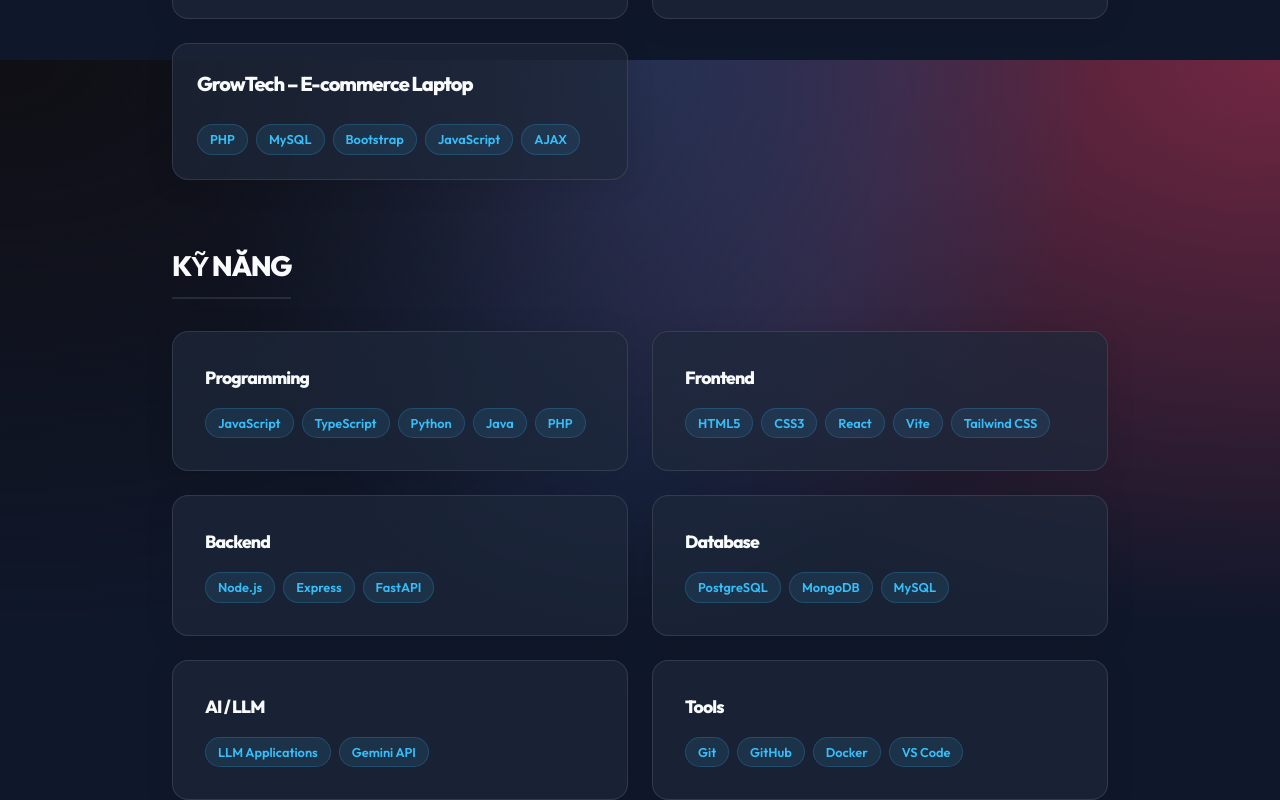
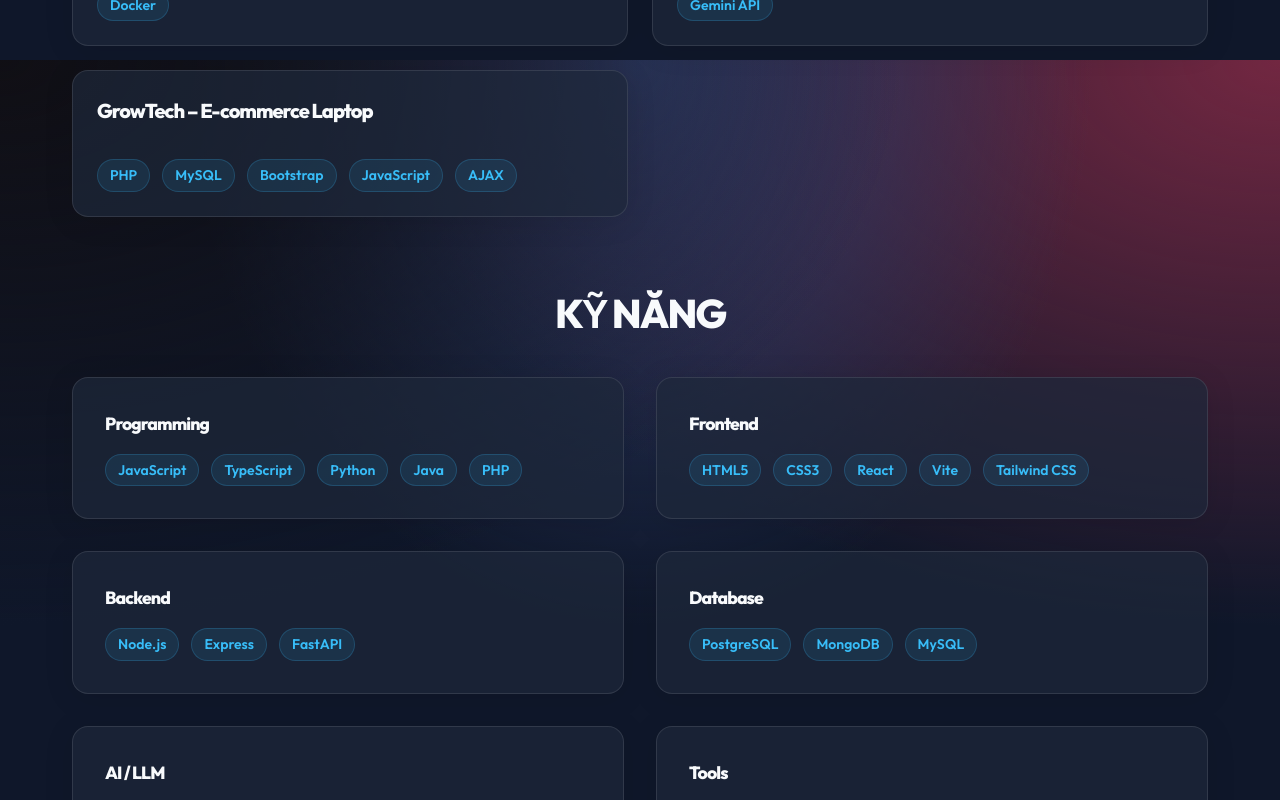
Before and after one commit to daolam1734/portfolio-cv, a React (Vite) app: page / in a window 1280 px wide. Shown: the part 1540-2340 px from the top of the page. Built offline with nearby package versions, Linux system fonts and the light colour scheme.

Commit message:
Update portfolio content and restore styles

```diff
--- a/src/index.css
+++ b/src/index.css
@@ -44,7 +44,7 @@ a:hover {
 }
 
 .container {
-  max-width: 1000px;
+  max-width: 1200px;
   margin: 0 auto;
   padding: 2rem;
 }
@@ -88,6 +88,140 @@ a:hover {
 .delay-2 { animation-delay: 0.4s; opacity: 0; }
 .delay-3 { animation-delay: 0.6s; opacity: 0; }
 
+/* Header */
+header {
+  text-align: center;
+  margin-bottom: 4rem;
+  padding-top: 4rem;
+}
+
+header h1 {
+  font-size: 4rem;
+  margin-bottom: 1rem;
+}
+
+header p {
+  font-size: 1.25rem;
+  color: #94a3b8;
+  max-width: 600px;
+  margin: 0 auto;
+}
+
+/* Section */
+section {
+  margin-bottom: 4rem;
+}
+
+section h2 {
+  font-size: 2.5rem;
+  margin-bottom: 2rem;
+  text-align: center;
+}
+
+/* Grid Layouts */
+.grid-2 {
+  display: grid;
+  grid-template-columns: 1fr;
+  gap: 2rem;
+}
+
+@media (min-width: 768px) {
+  .grid-2 {
+    grid-template-columns: 1fr 1fr;
+  }
+}
+
+.grid-3 {
+  display: grid;
+  grid-template-columns: 1fr;
+  gap: 2rem;
+}
+
+@media (min-width: 768px) {
+  .grid-3 {
+    grid-template-columns: repeat(2, 1fr);
+  }
+}
+
+@media (min-width: 1024px) {
+  .grid-3 {
+    grid-template-columns: repeat(3, 1fr);
+  }
+}
+
+/* Badges */
+.badges {
+  display: flex;
+  flex-wrap: wrap;
+  gap: 0.75rem;
+  margin-top: 1rem;
+}
+
+.badge {
+  background: rgba(56, 189, 248, 0.1);
+  color: var(--accent-color);
+  padding: 0.25rem 0.75rem;
+  border-radius: 9999px;
+  font-size: 0.875rem;
+  font-weight: 600;
+  border: 1px solid rgba(56, 189, 248, 0.2);
+}
+
+/* Timeline */
+.timeline-item {
+  position: relative;
+  padding-left: 2rem;
+  margin-bottom: 2rem;
+  border-left: 2px solid var(--accent-color);
+}
+
+.timeline-item::before {
+  content: '';
+  position: absolute;
+  left: -0.4rem;
+  top: 0;
+  width: 0.75rem;
+  height: 0.75rem;
+  border-radius: 50%;
+  background: var(--accent-color);
+}
+
+.timeline-date {
+  font-size: 0.875rem;
+  color: #94a3b8;
+  margin-bottom: 0.5rem;
+}
+
+.timeline-title {
+  font-size: 1.25rem;
+  font-weight: 600;
+  margin-bottom: 0.5rem;
+}
+
+.timeline-content {
+  color: #cbd5e1;
+}
+
+/* Button */
+.btn {
+  display: inline-block;
+  background: linear-gradient(to right, #38bdf8, #818cf8);
+  color: white;
+  padding: 0.75rem 1.5rem;
+  border-radius: 9999px;
+  font-weight: 600;
+  border: none;
+  cursor: pointer;
+  text-decoration: none;
+  transition: transform 0.2s, box-shadow 0.2s;
+}
+
+.btn:hover {
+  transform: translateY(-2px);
+  box-shadow: 0 4px 15px rgba(56, 189, 248, 0.4);
+  color: white;
+}
+
 /* Header & Personal Info */
 .cv-header {
   text-align: center;
@@ -130,20 +264,6 @@ a:hover {
   align-items: center;
   gap: 0.5rem;
   font-size: 1rem;
-}
-
-/* Section */
-section {
-  margin-bottom: 4rem;
-}
-
-section h2 {
-  font-size: 1.75rem;
-  margin-bottom: 2rem;
-  border-bottom: 2px solid rgba(255, 255, 255, 0.1);
-  padding-bottom: 0.5rem;
-  display: inline-block;
-  color: var(--text-color);
 }
 
 /* CV Items */
@@ -201,61 +321,10 @@ section h2 {
   margin-bottom: 1rem;
 }
 
-/* Grid Layouts for Skills */
-.grid-2 {
-  display: grid;
-  grid-template-columns: 1fr;
-  gap: 1.5rem;
-}
-
-@media (min-width: 768px) {
-  .grid-2 {
-    grid-template-columns: 1fr 1fr;
-  }
-}
-
 .grid-2 h3 {
   margin-bottom: 1rem;
   color: #f8fafc;
   font-size: 1.1rem;
-}
-
-/* Badges */
-.badges {
-  display: flex;
-  flex-wrap: wrap;
-  gap: 0.5rem;
-  margin-top: 0.5rem;
-}
-
-.badge {
-  background: rgba(56, 189, 248, 0.1);
-  color: var(--accent-color);
-  padding: 0.25rem 0.75rem;
-  border-radius: 9999px;
-  font-size: 0.8rem;
-  font-weight: 600;
-  border: 1px solid rgba(56, 189, 248, 0.2);
-}
-
-/* Button */
-.btn {
-  display: inline-block;
-  background: linear-gradient(to right, #38bdf8, #818cf8);
-  color: white;
-  padding: 0.75rem 1.5rem;
-  border-radius: 9999px;
-  font-weight: 600;
-  border: none;
-  cursor: pointer;
-  text-decoration: none;
-  transition: transform 0.2s, box-shadow 0.2s;
-}
-
-.btn:hover {
-  transform: translateY(-2px);
-  box-shadow: 0 4px 15px rgba(56, 189, 248, 0.4);
-  color: white;
 }
 
 /* Footer */
```
